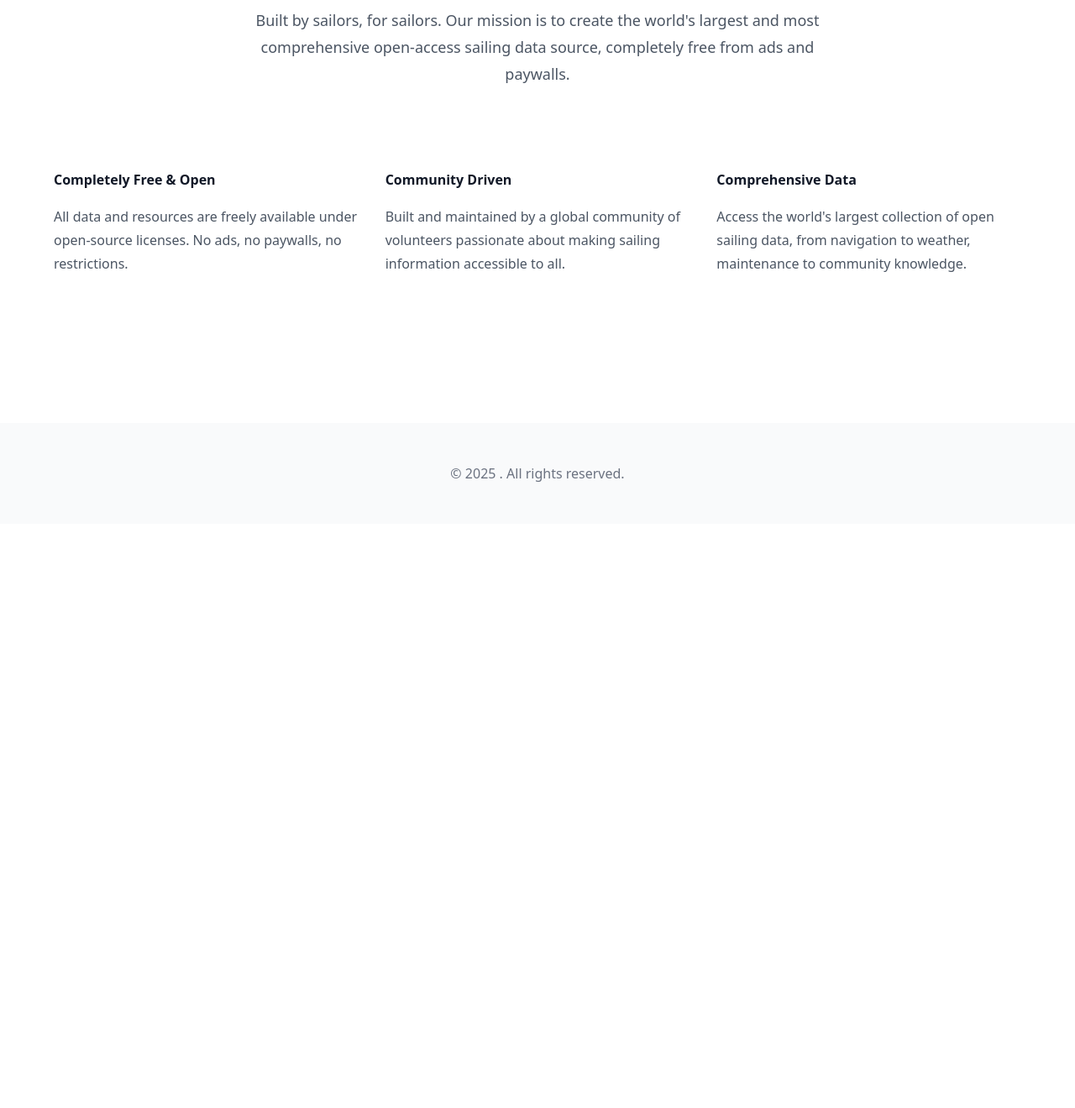
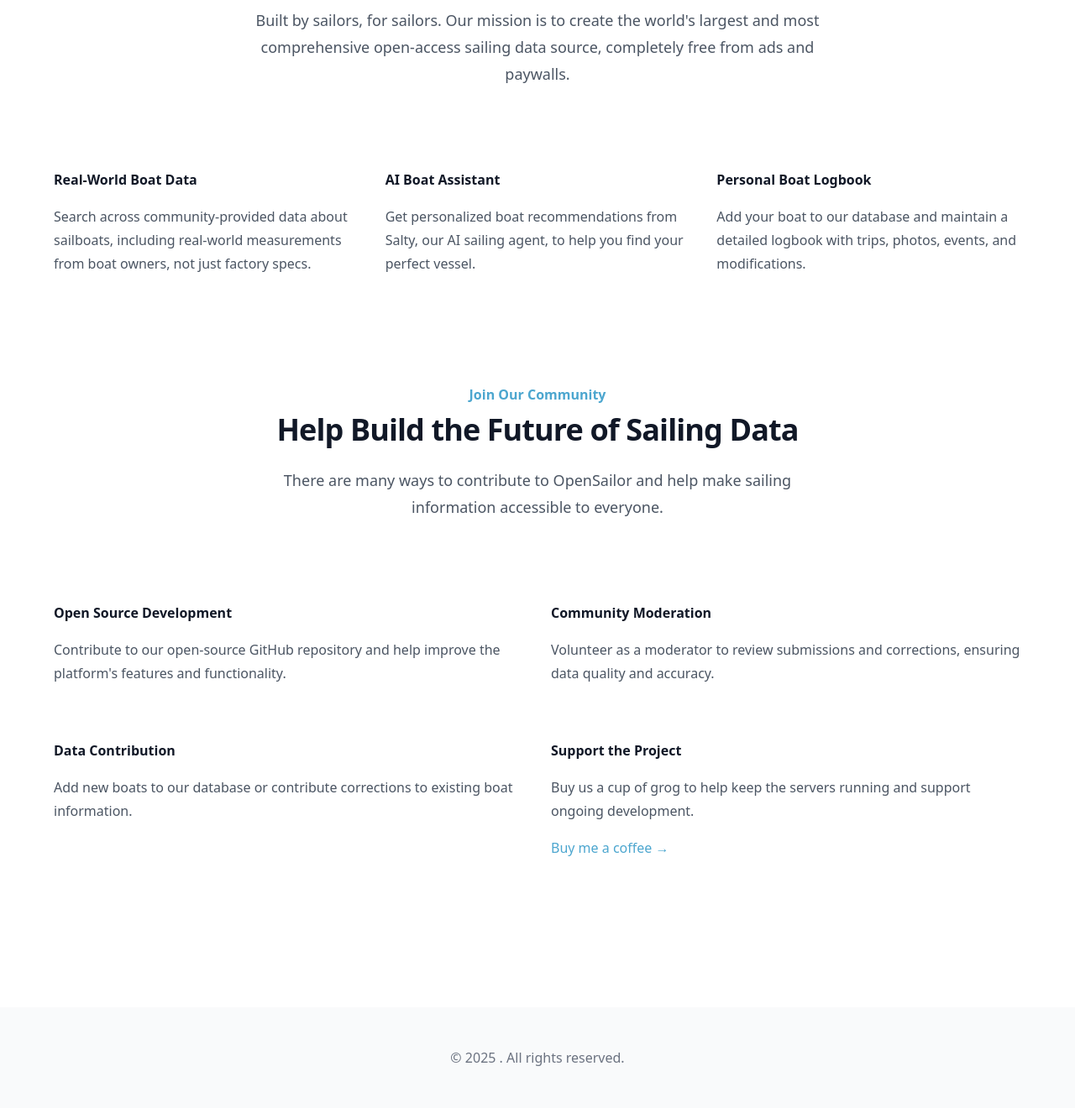
Before and after one commit to pirate-baby/opensailor, a Django app: template app/webapp/templates/webapp/home.html in a window 1280 px wide. Shown: the part 948-2268 px from the top of the page at 84% size. Before the commit the page ends 1522 px from the top, so only its background shows below. Run offline with Django 5.2, Linux system fonts and the light colour scheme; the template is opened without the code that fills it, so the values that code supplies are empty; some libraries are stand-ins or nearby versions; some web fonts are replaced.

Commit message:
base page updates

```diff
--- a/app/webapp/templates/webapp/home.html
+++ b/app/webapp/templates/webapp/home.html
@@ -23,7 +23,7 @@
                 Welcome to OpenSailor
             </h1>
             <p class="mt-6 text-lg leading-8 text-gray-200">
-                The world's largest open-source sailing data platform. Free as in freedom, free as in cost. Join our community-driven mission to make sailing information accessible to everyone.
+                The world's largest open-source sailing data platform. Search real-world boat data, get AI-powered boat recommendations, and maintain your personal sailing logbook - all free and open source.
             </p>
             <div class="mt-10 flex items-center justify-center gap-x-6">
                 <a href="#" class="rounded-md bg-accent px-3.5 py-2.5 text-sm font-semibold text-white shadow-sm hover:bg-blue-500 focus-visible:outline focus-visible:outline-2 focus-visible:outline-offset-2 focus-visible:outline-accent">
@@ -54,26 +54,74 @@
             <dl class="grid max-w-xl grid-cols-1 gap-x-8 gap-y-16 lg:max-w-none lg:grid-cols-3">
                 <div class="flex flex-col">
                     <dt class="flex items-center gap-x-3 text-base font-semibold leading-7 text-gray-900">
-                        Completely Free & Open
+                        Real-World Boat Data
                     </dt>
                     <dd class="mt-4 flex flex-auto flex-col text-base leading-7 text-gray-600">
-                        <p class="flex-auto">All data and resources are freely available under open-source licenses. No ads, no paywalls, no restrictions.</p>
+                        <p class="flex-auto">Search across community-provided data about sailboats, including real-world measurements from boat owners, not just factory specs.</p>
                     </dd>
                 </div>
                 <div class="flex flex-col">
                     <dt class="flex items-center gap-x-3 text-base font-semibold leading-7 text-gray-900">
-                        Community Driven
+                        AI Boat Assistant
                     </dt>
                     <dd class="mt-4 flex flex-auto flex-col text-base leading-7 text-gray-600">
-                        <p class="flex-auto">Built and maintained by a global community of volunteers passionate about making sailing information accessible to all.</p>
+                        <p class="flex-auto">Get personalized boat recommendations from Salty, our AI sailing agent, to help you find your perfect vessel.</p>
                     </dd>
                 </div>
                 <div class="flex flex-col">
                     <dt class="flex items-center gap-x-3 text-base font-semibold leading-7 text-gray-900">
-                        Comprehensive Data
+                        Personal Boat Logbook
                     </dt>
                     <dd class="mt-4 flex flex-auto flex-col text-base leading-7 text-gray-600">
-                        <p class="flex-auto">Access the world's largest collection of open sailing data, from navigation to weather, maintenance to community knowledge.</p>
+                        <p class="flex-auto">Add your boat to our database and maintain a detailed logbook with trips, photos, events, and modifications.</p>
+                    </dd>
+                </div>
+            </dl>
+        </div>
+
+        <!-- Contribution Section -->
+        <div class="mx-auto mt-32 max-w-2xl lg:text-center">
+            <h2 class="text-base font-semibold leading-7 text-accent">Join Our Community</h2>
+            <p class="mt-2 text-3xl font-bold tracking-tight text-gray-900 sm:text-4xl">
+                Help Build the Future of Sailing Data
+            </p>
+            <p class="mt-6 text-lg leading-8 text-gray-600">
+                There are many ways to contribute to OpenSailor and help make sailing information accessible to everyone.
+            </p>
+        </div>
+        <div class="mx-auto mt-16 max-w-2xl sm:mt-20 lg:mt-24 lg:max-w-none">
+            <dl class="grid max-w-xl grid-cols-1 gap-x-8 gap-y-16 lg:max-w-none lg:grid-cols-2">
+                <div class="flex flex-col">
+                    <dt class="flex items-center gap-x-3 text-base font-semibold leading-7 text-gray-900">
+                        Open Source Development
+                    </dt>
+                    <dd class="mt-4 flex flex-auto flex-col text-base leading-7 text-gray-600">
+                        <p class="flex-auto">Contribute to our open-source GitHub repository and help improve the platform's features and functionality.</p>
+                    </dd>
+                </div>
+                <div class="flex flex-col">
+                    <dt class="flex items-center gap-x-3 text-base font-semibold leading-7 text-gray-900">
+                        Community Moderation
+                    </dt>
+                    <dd class="mt-4 flex flex-auto flex-col text-base leading-7 text-gray-600">
+                        <p class="flex-auto">Volunteer as a moderator to review submissions and corrections, ensuring data quality and accuracy.</p>
+                    </dd>
+                </div>
+                <div class="flex flex-col">
+                    <dt class="flex items-center gap-x-3 text-base font-semibold leading-7 text-gray-900">
+                        Data Contribution
+                    </dt>
+                    <dd class="mt-4 flex flex-auto flex-col text-base leading-7 text-gray-600">
+                        <p class="flex-auto">Add new boats to our database or contribute corrections to existing boat information.</p>
+                    </dd>
+                </div>
+                <div class="flex flex-col">
+                    <dt class="flex items-center gap-x-3 text-base font-semibold leading-7 text-gray-900">
+                        Support the Project
+                    </dt>
+                    <dd class="mt-4 flex flex-auto flex-col text-base leading-7 text-gray-600">
+                        <p class="flex-auto">Buy us a cup of grog to help keep the servers running and support ongoing development.</p>
+                        <a href="#" class="mt-4 text-accent hover:text-blue-500">Buy me a coffee →</a>
                     </dd>
                 </div>
             </dl>
```
